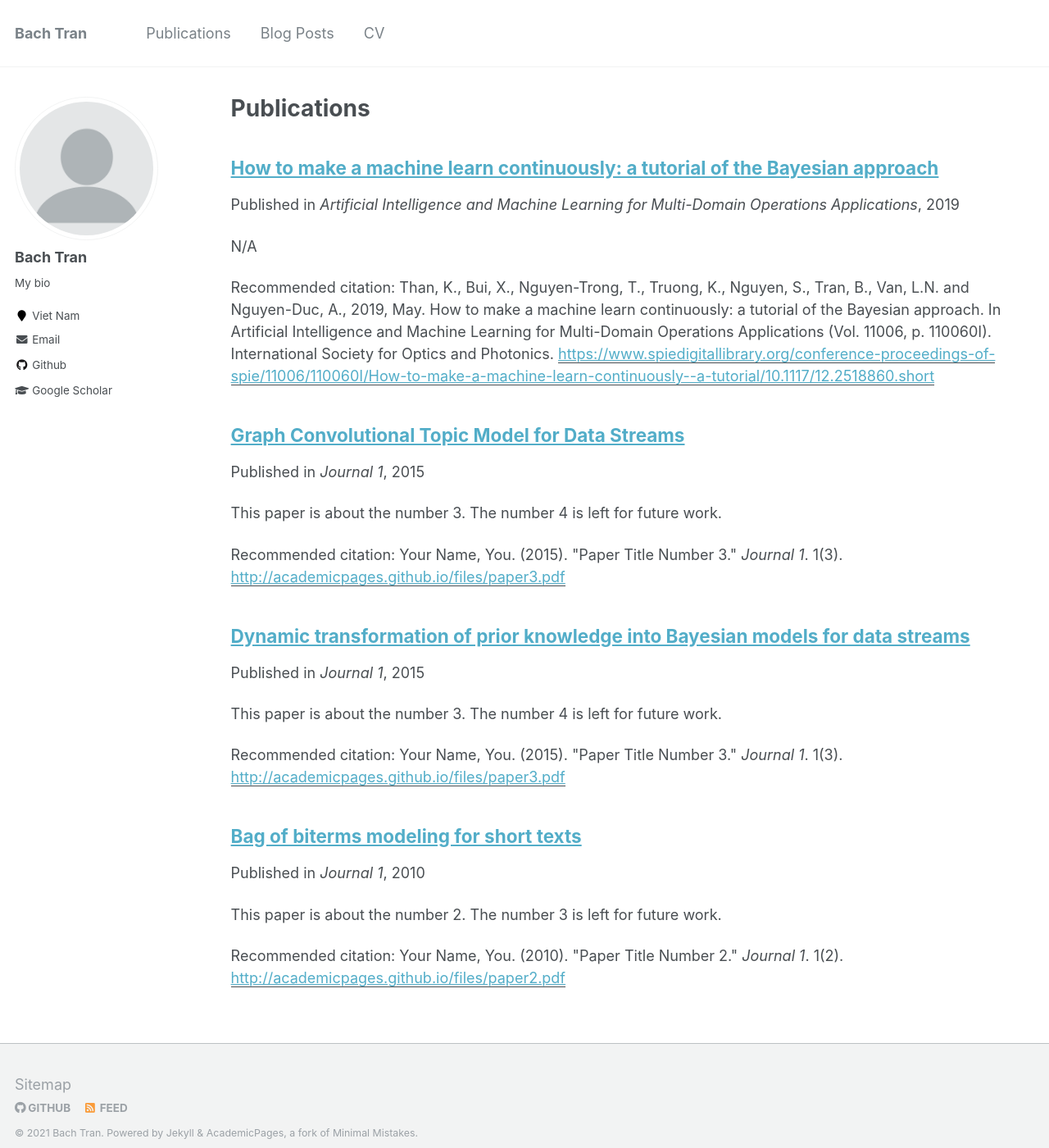
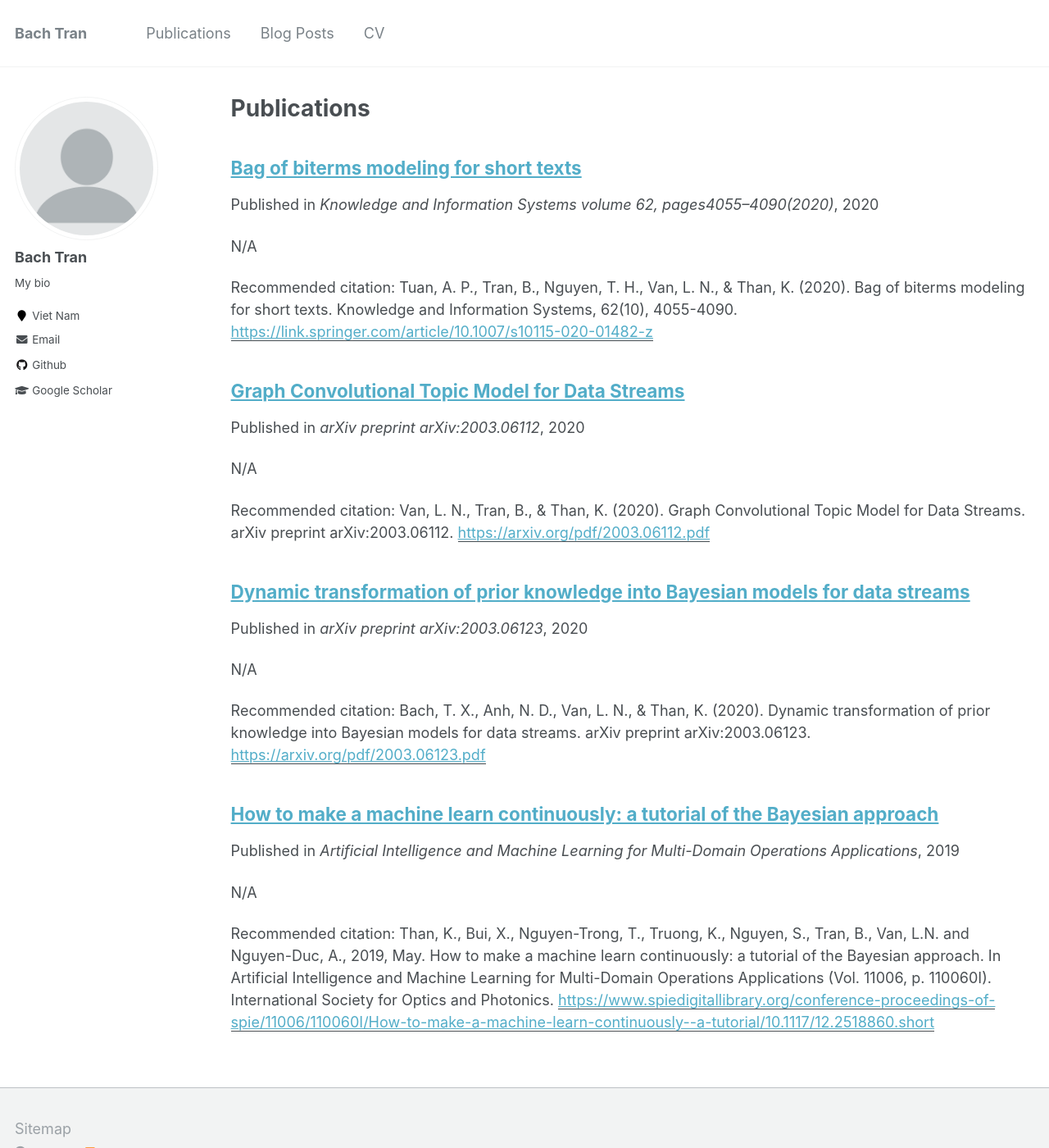
Before and after one commit to bachtranxuan/bachtranxuan.github.io, a Jekyll site: the page built from _pages/publications.md, in a window 1280 px wide and 1400 px high. Shown: the whole window at 82% size. Built offline with Jekyll 4.4.1, drawn with Linux system fonts in a browser that asks for light colours.

Commit message:
publication

```diff
--- a/_publications/2010-10-01-paper-title-number-2.md
+++ b/_publications/2010-10-01-paper-title-number-2.md
@@ -1,14 +1,11 @@
 ---
 title: "Bag of biterms modeling for short texts"
 collection: publications
-permalink: /publication/2010-10-01-paper-title-number-2
-excerpt: 'This paper is about the number 2. The number 3 is left for future work.'
-date: 2010-10-01
-venue: 'Journal 1'
-paperurl: 'http://academicpages.github.io/files/paper2.pdf'
-citation: 'Your Name, You. (2010). &quot;Paper Title Number 2.&quot; <i>Journal 1</i>. 1(2).'
+permalink: /publication/2020-07-10-Bag-of-biterms-modeling-for-short-texts
+excerpt: 'N/A'
+date: 2020-07-10
+venue: 'Knowledge and Information Systems volume 62, pages4055–4090(2020)'
+paperurl: 'https://link.springer.com/article/10.1007/s10115-020-01482-z'
+citation: 'Tuan, A. P., Tran, B., Nguyen, T. H., Van, L. N., & Than, K. (2020). Bag of biterms modeling for short texts. Knowledge and Information Systems, 62(10), 4055-4090.'
 ---
 Analyzing texts from social media encounters many challenges due to their unique characteristics of shortness, massiveness, and dynamic. Short texts do not provide enough context information, causing the failure of the traditional statistical models. Furthermore, many applications often face with massive and dynamic short texts, causing various computational challenges to the current batch learning algorithms. This paper presents a novel framework, namely bag of biterms modeling (BBM), for modeling massive, dynamic, and short text collections. BBM comprises of two main ingredients: (1) the concept of bag of biterms (BoB) for representing documents, and (2) a simple way to help statistical models to include BoB. Our framework can be easily deployed for a large class of probabilistic models, and we demonstrate its usefulness with two well-known models: latent Dirichlet allocation (LDA) and hierarchical …
-[Download paper here](http://academicpages.github.io/files/paper2.pdf)
-
-Recommended citation: Your Name, You. (2010). "Paper Title Number 2." <i>Journal 1</i>. 1(2).
--- a/_publications/2015-10-01-paper-title-number-3.md
+++ b/_publications/2020-03-13-Dynamic-transformation-of-prior-knowledge-into-Bayesian-models-for-data-streams.md
@@ -1,15 +1,11 @@
 ---
 title: "Dynamic transformation of prior knowledge into Bayesian models for data streams"
 collection: publications
-permalink: /publication/2015-10-01-paper-title-number-3
-excerpt: 'This paper is about the number 3. The number 4 is left for future work.'
-date: 2015-10-01
-venue: 'Journal 1'
-paperurl: 'http://academicpages.github.io/files/paper3.pdf'
-citation: 'Your Name, You. (2015). &quot;Paper Title Number 3.&quot; <i>Journal 1</i>. 1(3).'
+permalink: /publication/2020-03-13-Dynamic-transformation-of-prior-knowledge-into-Bayesian-models-for-data-streams
+excerpt: 'N/A'
+date: 2020-03-13
+venue: 'arXiv preprint arXiv:2003.06123'
+paperurl: 'https://arxiv.org/pdf/2003.06123.pdf'
+citation: 'Bach, T. X., Anh, N. D., Van, L. N., & Than, K. (2020). Dynamic transformation of prior knowledge into Bayesian models for data streams. arXiv preprint arXiv:2003.06123.'
 ---
 We consider how to effectively use prior knowledge when learning a Bayesian model from streaming environments where the data come infinitely and sequentially. This problem is highly important in the era of data explosion and rich sources of precious external knowledge such as pre-trained models, ontologies, Wikipedia, etc. We show that some existing approaches can forget any knowledge very fast. We then propose a novel framework that enables to incorporate the prior knowledge of different forms into a base Bayesian model for data streams. Our framework subsumes some existing popular models for time-series/dynamic data. Extensive experiments show that our framework outperforms existing methods with a large margin. In particular, our framework can help Bayesian models generalize well on extremely short text while other methods overfit.
-
-[Download paper here](http://academicpages.github.io/files/paper3.pdf)
-
-Recommended citation: Your Name, You. (2015). "Paper Title Number 3." <i>Journal 1</i>. 1(3).
--- a/_publications/2015-10-01-paper-title-number-4.md
+++ b/_publications/2020-03-13-Graph-Convolutional-Topic-Model-for-Data-Streams.md
@@ -1,15 +1,11 @@
 ---
 title: "Graph Convolutional Topic Model for Data Streams"
 collection: publications
-permalink: /publication/2015-10-01-paper-title-number-3
-excerpt: 'This paper is about the number 3. The number 4 is left for future work.'
-date: 2015-10-01
-venue: 'Journal 1'
-paperurl: 'http://academicpages.github.io/files/paper3.pdf'
-citation: 'Your Name, You. (2015). &quot;Paper Title Number 3.&quot; <i>Journal 1</i>. 1(3).'
+permalink: /publication/2020-03-13-Graph-Convolutional-Topic-Model-for-Data-Streams
+excerpt: 'N/A'
+date: 2020-03-13
+venue: 'arXiv preprint arXiv:2003.06112'
+paperurl: 'https://arxiv.org/pdf/2003.06112.pdf'
+citation: 'Van, L. N., Tran, B., & Than, K. (2020). Graph Convolutional Topic Model for Data Streams. arXiv preprint arXiv:2003.06112.'
 ---
 Learning hidden topics in data streams has been paid a great deal of attention by researchers with a lot of proposed methods, but exploiting prior knowledge in general and a knowledge graph in particular has not been taken into adequate consideration in these methods. Prior knowledge that is derived from human knowledge (eg Wordnet) or a pre-trained model (eg Word2vec) is very valuable and useful to help topic models work better, especially on short texts. However, previous work often ignores this resource, or it can only utilize prior knowledge of a vector form in a simple way. In this paper, we propose a novel graph convolutional topic model (GCTM) which integrates graph convolutional networks (GCN) into a topic model and a learning method which learns the networks and the topic model simultaneously for data streams. In each minibatch, our method not only can exploit an external knowledge graph but also can balance between the external and old knowledge to perform well on new data. We conduct extensive experiments to evaluate our method with both human graph knowledge (Wordnet) and a graph built from pre-trained word embeddings (Word2vec). The experimental results show that our method achieves significantly better performances than the state-of-the-art baselines in terms of probabilistic predictive measure and topic coherence. In particular, our method can work well when dealing with short texts as well as concept drift.
-
-[Download paper here](http://academicpages.github.io/files/paper3.pdf)
-
-Recommended citation: Your Name, You. (2015). "Paper Title Number 3." <i>Journal 1</i>. 1(3).
```
